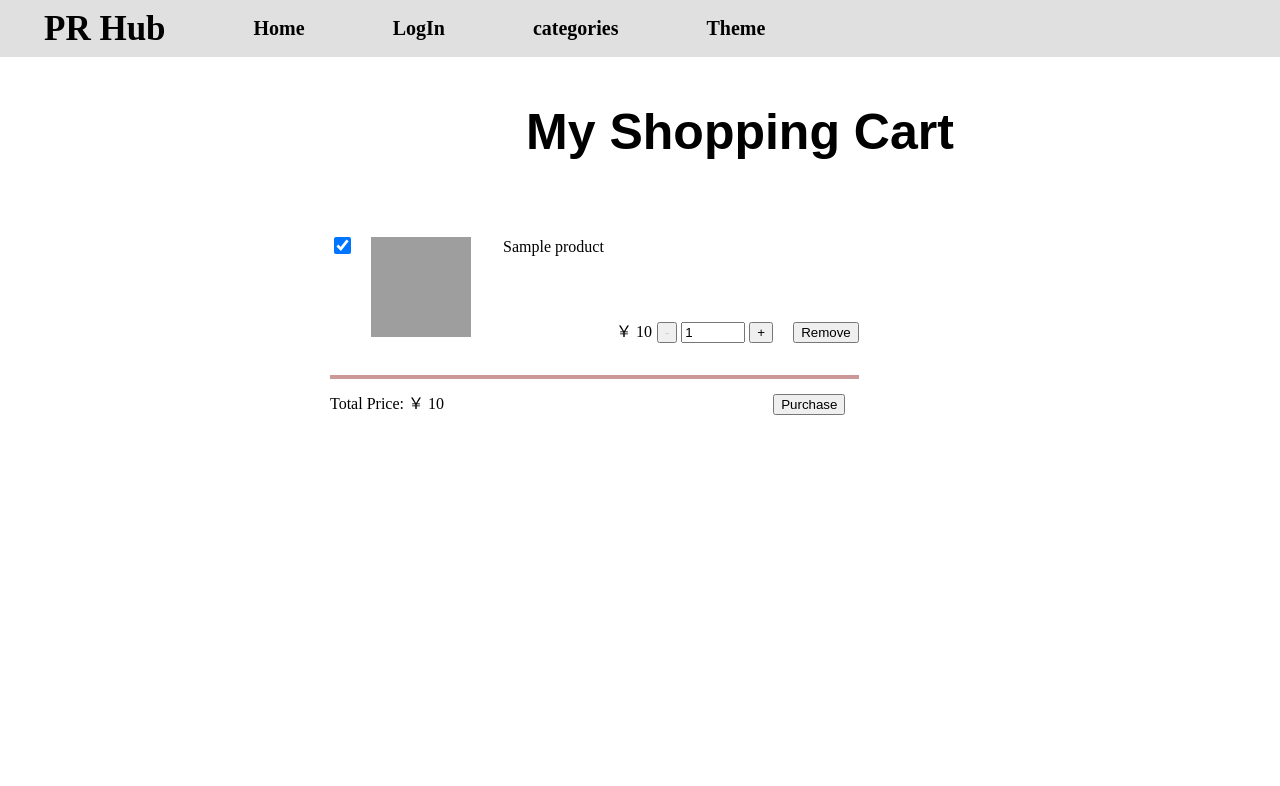
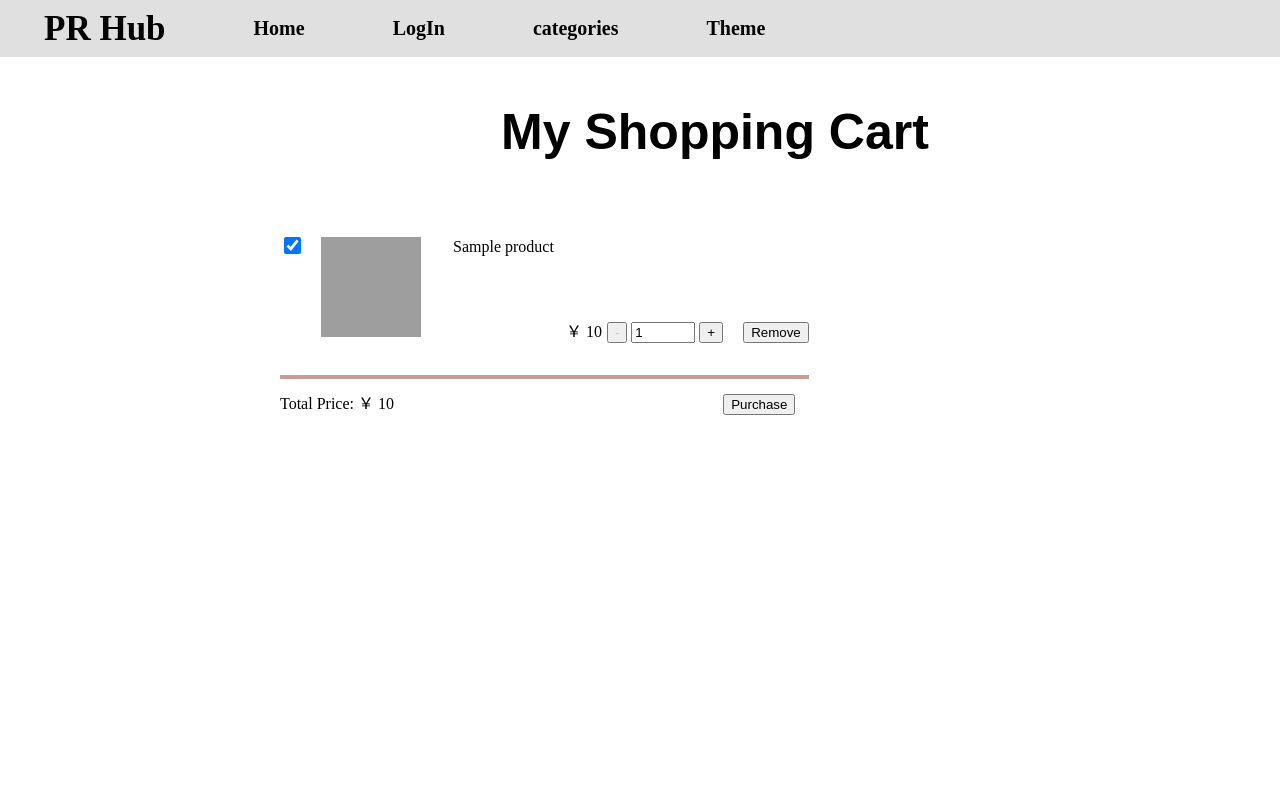
Before and after one commit to Luca-0104/ProductRankingWebsite, a Flask app: template app/templates/main/my_cart.html in a window 1280 px wide; the page is wider, and only the part inside the window is pictured. Shown: the top 786 px of that part. Run offline with Flask 2, Linux system fonts and the light colour scheme; tables that the repository leaves empty hold one stand-in row (values such as "Sample post"); the template is opened without the code that fills it: values that come from a table or form of the project are taken from there, most other values are stand-ins (such as "Sample title", 1, 10 or a date in 2020); parts of the project's set-up code (start-up, migrations or seed data) failed here and were passed over; some libraries are stand-ins or nearby versions; grey boxes are pictures that could not be loaded.

Commit message:
bugs fixed

```diff
--- a/app/static/css/main/my_cart.css
+++ b/app/static/css/main/my_cart.css
@@ -2,7 +2,7 @@
 .block-content {
     padding-bottom: 400px;
     padding-top: 50px;
-    padding-left: 200px;
+    padding-left: 150px;
 }
 
 /*the shopping cart title*/
--- a/app/templates/main/my_cart.html
+++ b/app/templates/main/my_cart.html
@@ -30,7 +30,9 @@
 
                     {#  product picture#}
                     <td class="product-img">
-                        <img src="{{ url_for('static', filename=cart_relation.product.pictures.all()[0].address) }}">
+                        <a href="{{ url_for('product.product_details', product_id=cart_relation.product.id) }}">
+                            <img src="{{ url_for('static', filename=cart_relation.product.pictures.all()[0].address) }}">
+                        </a>
                     </td>
 
                     {#  product name#}
--- a/app/templates/main/shopping_history.html
+++ b/app/templates/main/shopping_history.html
@@ -18,7 +18,7 @@
 
                     {#                picture #}
                     <td class="product-img">
-                        <img src="{{ url_for('static', filename=history.product.pictures.all()[0].address) }}">
+                        <a href="{{ url_for('product.product_details', product_id=history.product.id) }}"><img src="{{ url_for('static', filename=history.product.pictures.all()[0].address) }}"></a>
                     </td>
 
                     {#                name #}
```
